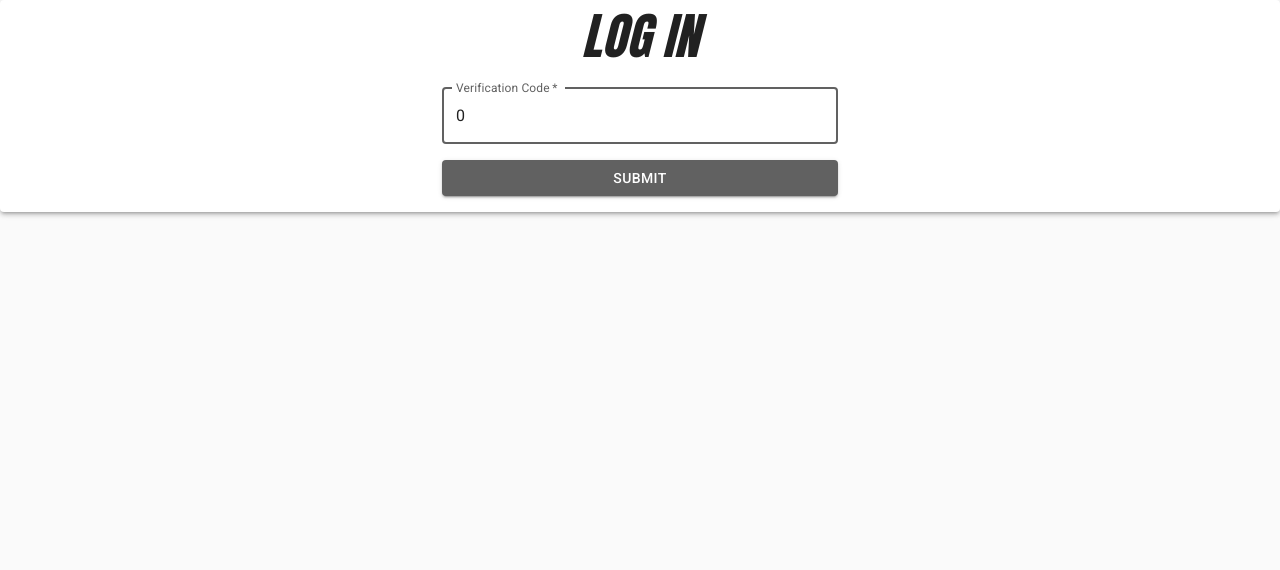
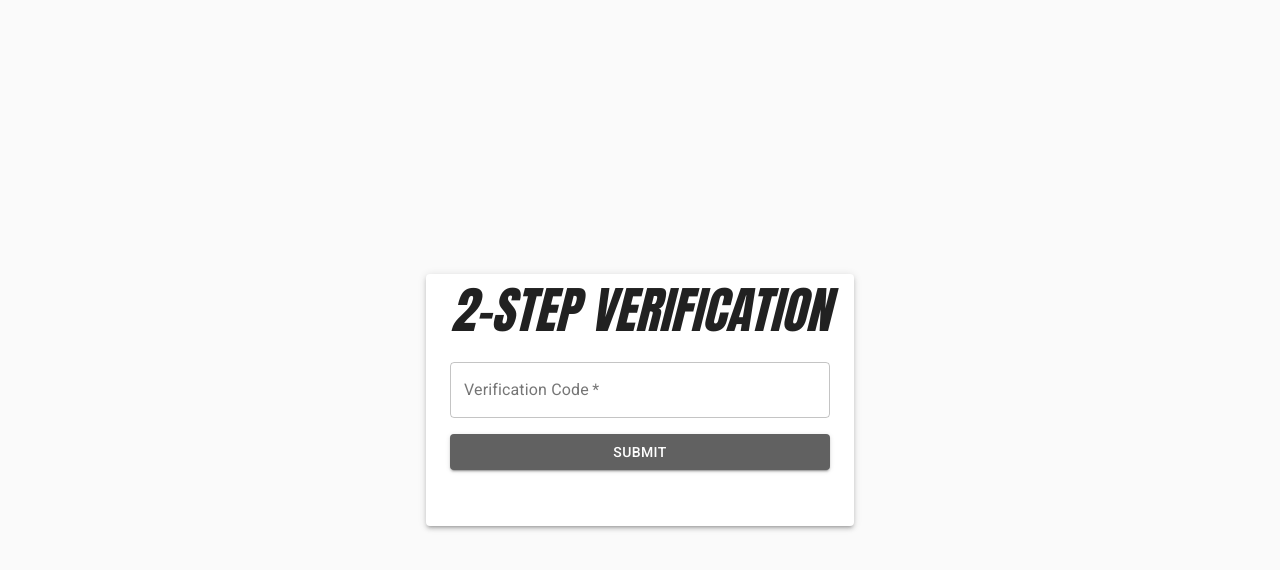
Before and after one commit to meekoder/spotted, a React (Create React App) app: page /verify in a window 1280 px wide. Shown: the top 570 px of the page. Built offline with nearby package versions, Linux system fonts and the light colour scheme; no server answers.

Commit message:
verification form

```diff
--- a/src/components/landing/Verify.js
+++ b/src/components/landing/Verify.js
@@ -24,7 +24,7 @@ const useStyles = makeStyles((theme) => ({
 
 const Verify = () => {
   const classes = useStyles();
-  const [inputValue, setInputValue] = useState(0);
+  const [inputValue, setInputValue] = useState();
   let history = useHistory();
 
   const handleSubmit = (e) => {
@@ -35,11 +35,12 @@ const Verify = () => {
   };
 
   return (
+    <div className="boxContainer">
       <Paper elevation={3}>
         <Container component="main" maxWidth="xs">
           <CssBaseline />
           <div className={classes.paper}>
-          <h6 className="accheading">LOG IN</h6>
+            <h6 className="accheading">2-STEP VERIFICATION</h6>
             <form className={classes.form} noValidate>
               <TextField
                 variant="outlined"
@@ -49,7 +50,7 @@ const Verify = () => {
                 id="pin"
                 label="Verification Code"
                 name="pin"
-              autoFocus
+                placeholder="Enter 4-Digit PIN"
                 value={inputValue}
                 onChange={(e) => setInputValue(e.target.value)}
               />
@@ -69,6 +70,7 @@ const Verify = () => {
           </Box>
         </Container>
       </Paper>
+    </div>
   );
 };
 
```
Also changed, not shown: src/components/landing/login/Form.js (+3 -4 lines), 1 other file (tests, documents, lock files or other folders). Lines whose indentation alone changed are shown as unchanged.
